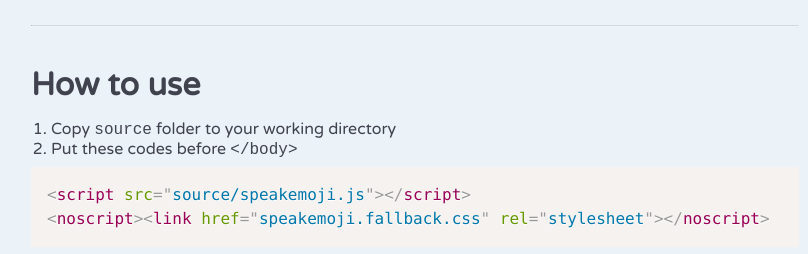
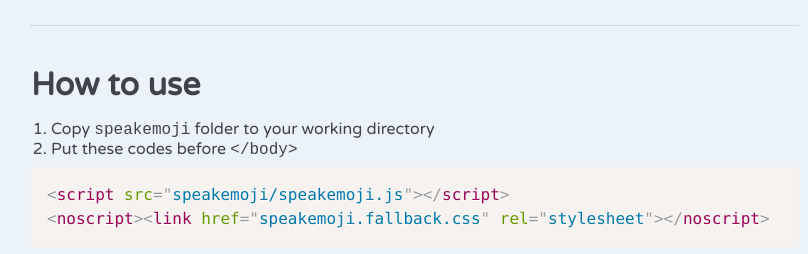
Before and after one commit to rizalrenaldi/speakemoji, a plain HTML site: page index.html in a window 1280 px wide. Shown: the part 1620-1874 px from the top of the page, without its empty margins (225-1033 px from the left). Drawn offline with nearby package versions, Linux system fonts and the light colour scheme; files that its build step writes are made by us from their sources.

Commit message:
readme changes

```diff
--- a/index.html
+++ b/index.html
@@ -279,12 +279,12 @@
 <h1 id="howtouse">How to use</h1>
 
 <ol>
-<li>Copy <code>source</code> folder to your working directory</li>
+<li>Copy <code>speakemoji</code> folder to your working directory</li>
 
 <li>Put these codes before <code>&lt;/body&gt;</code></li>
 
 
-<pre><code class="html language-html">&lt;script src="source/speakemoji.js"&gt;&lt;/script&gt;
+<pre><code class="html language-html">&lt;script src="speakemoji/speakemoji.js"&gt;&lt;/script&gt;
 &lt;noscript&gt;&lt;link href="speakemoji.fallback.css" rel="stylesheet"&gt;&lt;/noscript&gt;
 </code></pre>
 
```
